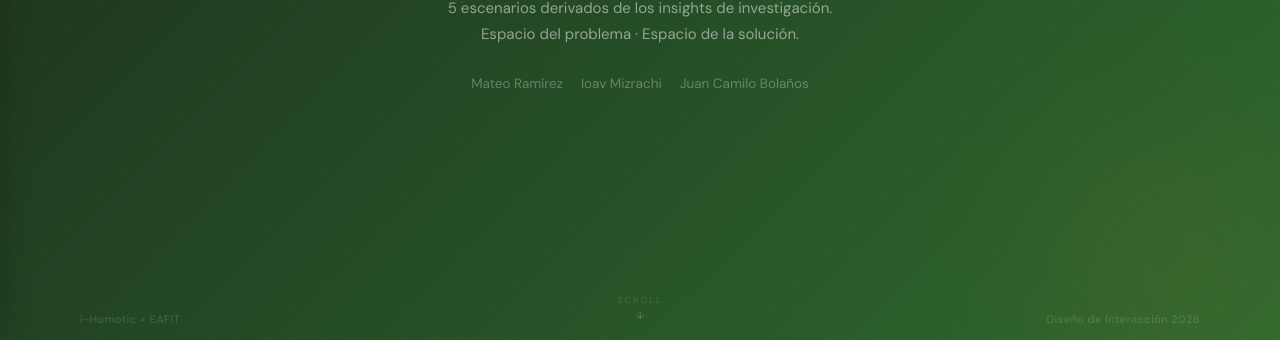
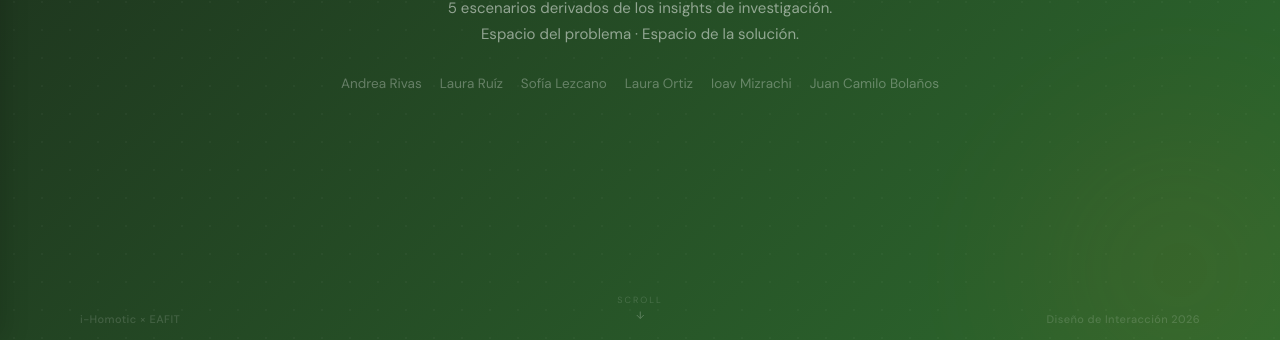
Before and after one commit to EAFIT-ENFASIS-UX/ixd_entrega_2, a plain HTML site: page modelos_mentales_pres.html in a window 1280 px wide. Shown: the part 460-800 px from the top of the page. Drawn offline with nearby package versions, Linux system fonts and the light colour scheme; a web font is replaced by a local one.

Commit message:
Add team member names to the presentation

```diff
--- a/modelos_mentales_pres.html
+++ b/modelos_mentales_pres.html
@@ -170,7 +170,10 @@ body{font-family:'DM Sans',sans-serif;overflow-x:hidden;}
   <h1 style="font-family:'Playfair Display',serif;font-size:clamp(1.4rem,3vw,2.2rem);font-weight:700;color:rgba(255,255,255,.9);margin-bottom:10px;" class="an d3">Modelos Mentales del Usuario</h1>
   <p style="font-size:15px;color:rgba(255,255,255,.5);line-height:1.7;max-width:500px;margin:0 auto 28px;" class="an d4">5 escenarios derivados de los insights de investigación.<br>Espacio del problema · Espacio de la solución.</p>
   <div style="display:flex;gap:18px;flex-wrap:wrap;justify-content:center;" class="an d4">
-    <span style="font-size:13.5px;color:rgba(255,255,255,.3);">Mateo Ramírez</span>
+    <span style="font-size:13.5px;color:rgba(255,255,255,.3);">Andrea Rivas</span>
+    <span style="font-size:13.5px;color:rgba(255,255,255,.3);">Laura Ruíz</span>
+    <span style="font-size:13.5px;color:rgba(255,255,255,.3);">Sofía Lezcano</span>
+    <span style="font-size:13.5px;color:rgba(255,255,255,.3);">Laura Ortiz</span>
     <span style="font-size:13.5px;color:rgba(255,255,255,.3);">Ioav Mizrachi</span>
     <span style="font-size:13.5px;color:rgba(255,255,255,.3);">Juan Camilo Bolaños</span>
   </div>
```
